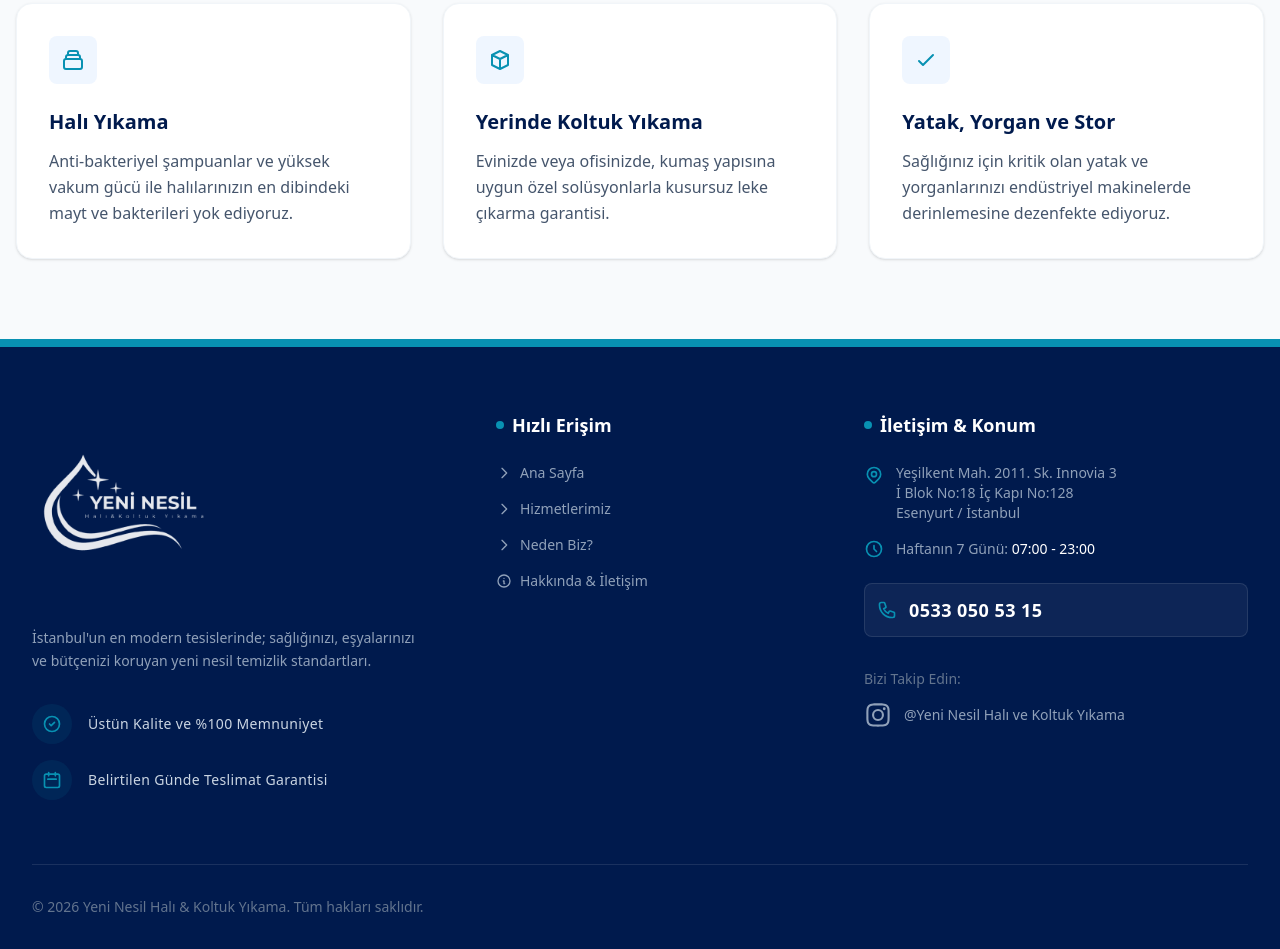
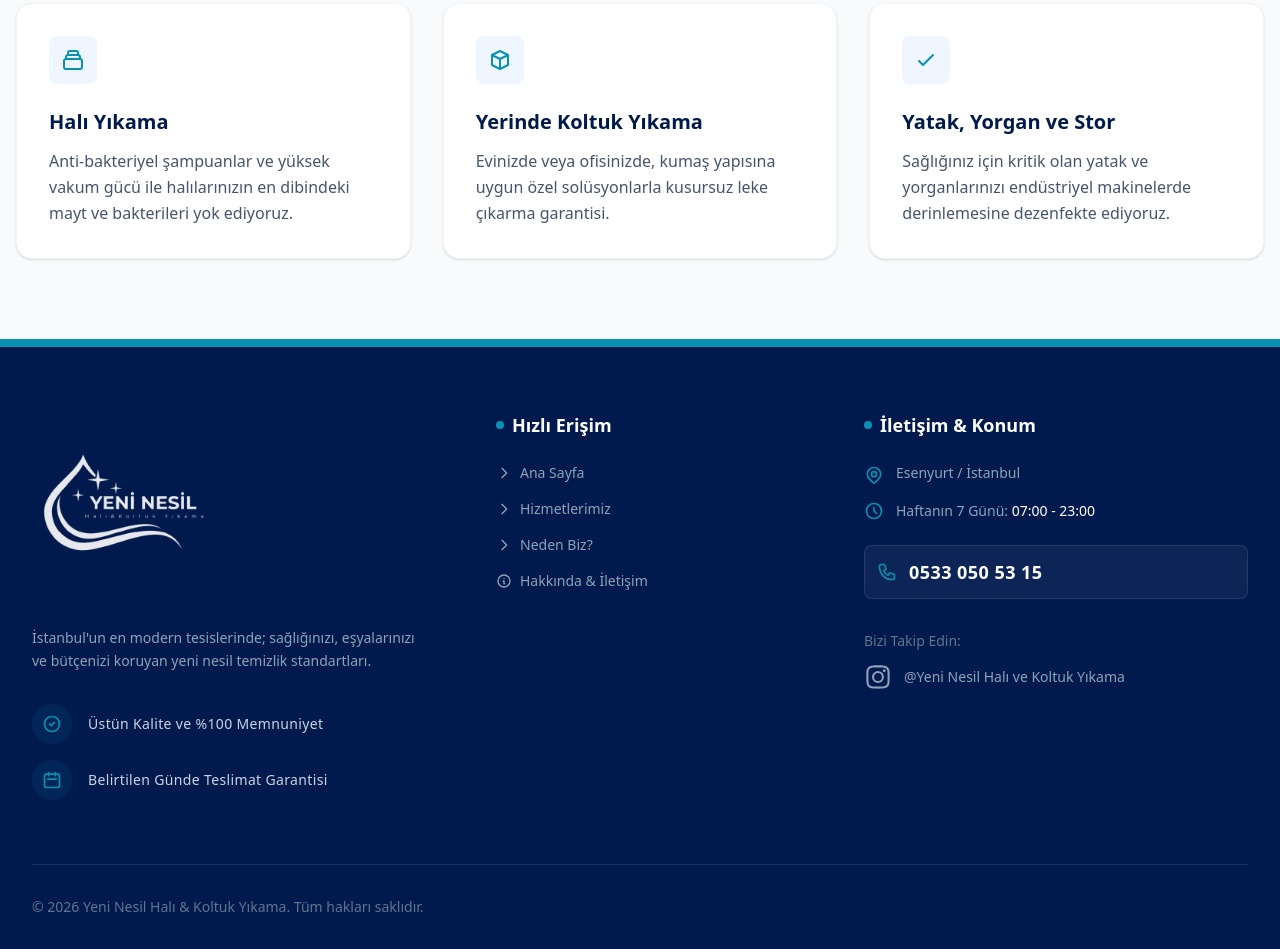
Before and after one commit to eakgn/yeninesiltemizlik-web, a website: page public/index.html in a window 1280 px wide. Shown: the part 2475-3424 px from the top of the page. Drawn offline with Linux system fonts and the light colour scheme.

Commit message:
fix: deleted unnecesarry address

```diff
--- a/public/index.html
+++ b/public/index.html
@@ -304,7 +304,7 @@
                     <address class="not-italic flex flex-col gap-4 text-slate-400 text-sm">
                         <div class="flex items-start gap-3">
                             <svg class="w-5 h-5 text-brand-cyan flex-shrink-0 mt-0.5" fill="none" stroke="currentColor" viewBox="0 0 24 24"><path stroke-linecap="round" stroke-linejoin="round" stroke-width="2" d="M17.657 16.657L13.414 20.9a1.998 1.998 0 01-2.827 0l-4.244-4.243a8 8 0 1111.314 0z"/><path stroke-linecap="round" stroke-linejoin="round" stroke-width="2" d="M15 11a3 3 0 11-6 0 3 3 0 016 0z"/></svg>
-                            <p>Yeşilkent Mah. 2011. Sk. Innovia 3<br>İ Blok No:18 İç Kapı No:128<br>Esenyurt / İstanbul</p>
+                            <p>Esenyurt / İstanbul</p>
                         </div>
                         <div class="flex items-center gap-3">
                             <svg class="w-5 h-5 text-brand-cyan flex-shrink-0" fill="none" stroke="currentColor" viewBox="0 0 24 24"><path stroke-linecap="round" stroke-linejoin="round" stroke-width="2" d="M12 8v4l3 3m6-3a9 9 0 11-18 0 9 9 0 0118 0z"/></svg>
```
